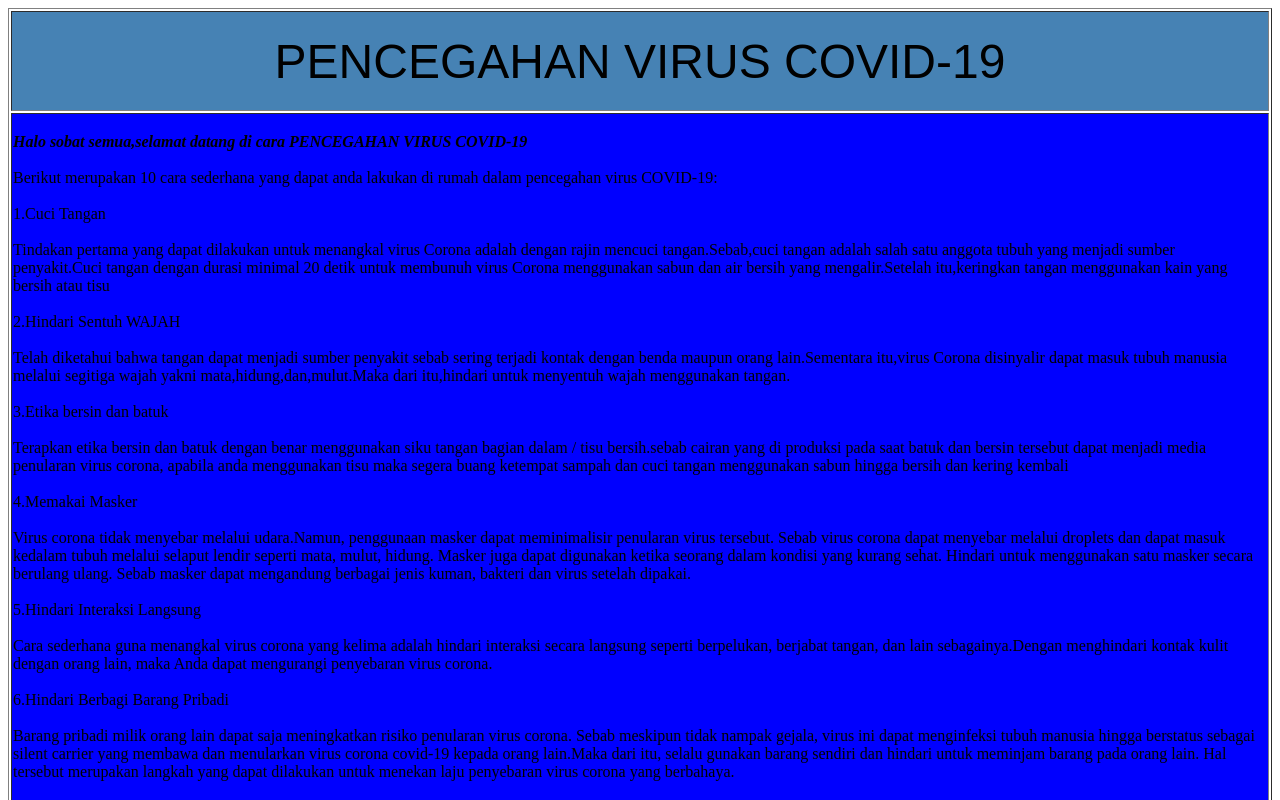
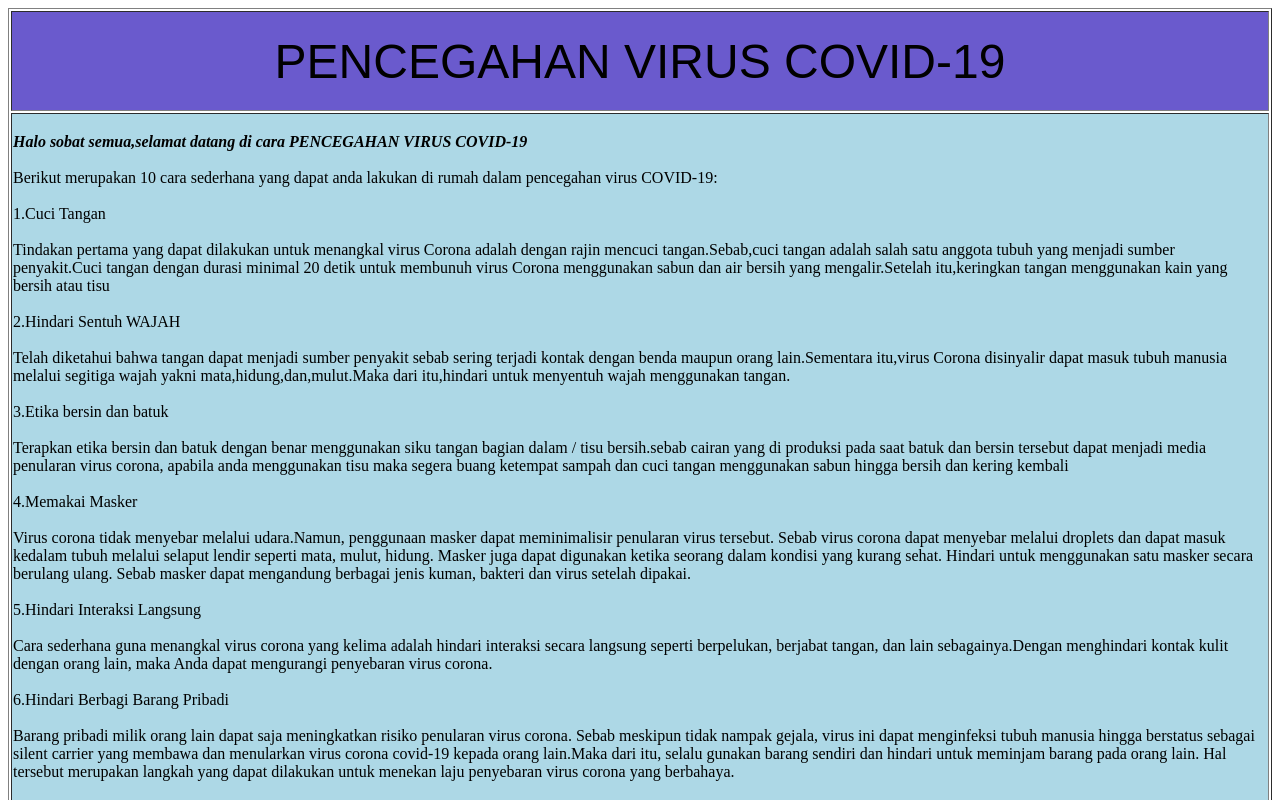
Before and after one commit to septiana29/septiana29.github.io, a plain HTML site: page index.html in a window 1280 px wide. Shown: the top 800 px of the page. Drawn offline with Linux system fonts and the light colour scheme.

Commit message:
index.html

```diff
--- a/index.html
+++ b/index.html
@@ -5,12 +5,12 @@
 <body>
 <table Border="1" align="center" width="100%" height="100%">
 <tr>
-<td bgcolor="46 82 B4" colspan="2" height="100" align="center">
+<td bgcolor="6A 5A CD" colspan="2" height="100" align="center">
 <font size="16" face="Arial">PENCEGAHAN VIRUS COVID-19</font>
 </td>
 </tr>
 <tr>
-<td bgcolor="blue">
+<td bgcolor="AD D8 E6">
 <br><b><i>Halo sobat semua,selamat datang di cara PENCEGAHAN VIRUS COVID-19</br></b></i>
 <br>Berikut merupakan 10 cara sederhana yang dapat anda lakukan di rumah dalam pencegahan virus COVID-19:</br>
 <br>1.Cuci Tangan</br>
```
